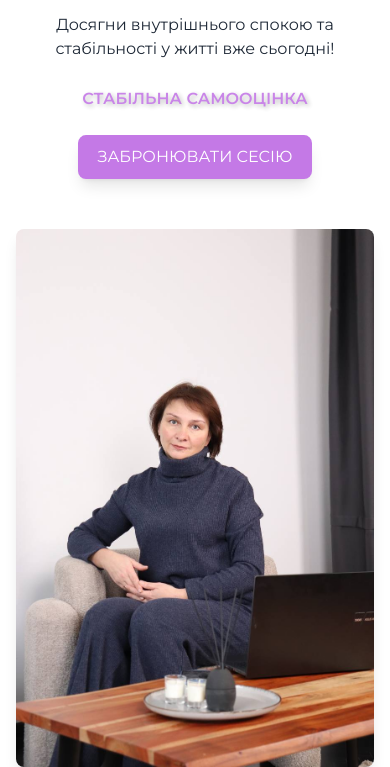
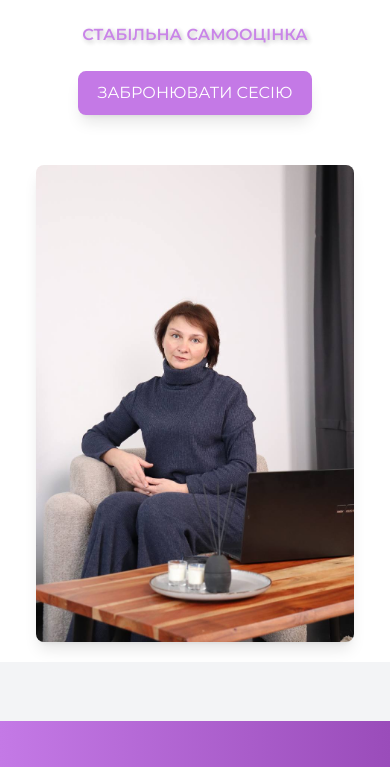
Before and after one commit to bobmarley2301/couch-landing, a website: page index.html in a window 390 px wide. Shown: the part 236-1003 px from the top of the page. Drawn offline with nearby package versions, Linux system fonts and the light colour scheme.

Commit message:
Update main.css

```diff
--- a/styles/main.css
+++ b/styles/main.css
@@ -1,3 +1,8 @@
+
+body {
+  overflow-x: hidden;
+}
+
 /* Стиль для змінюваного тексту */
 #rotating-text {
     opacity: 0;
@@ -33,8 +38,13 @@
     }
   }
 
-  @media (min-width: 769px) {
+  @media (max-width: 768px) {
     #hero {
-      padding: 0;
+      padding: 20px;
+    }
+
+    .container {
+      padding-left: 15px;
+      padding-right: 15px;
     }
   }
```
